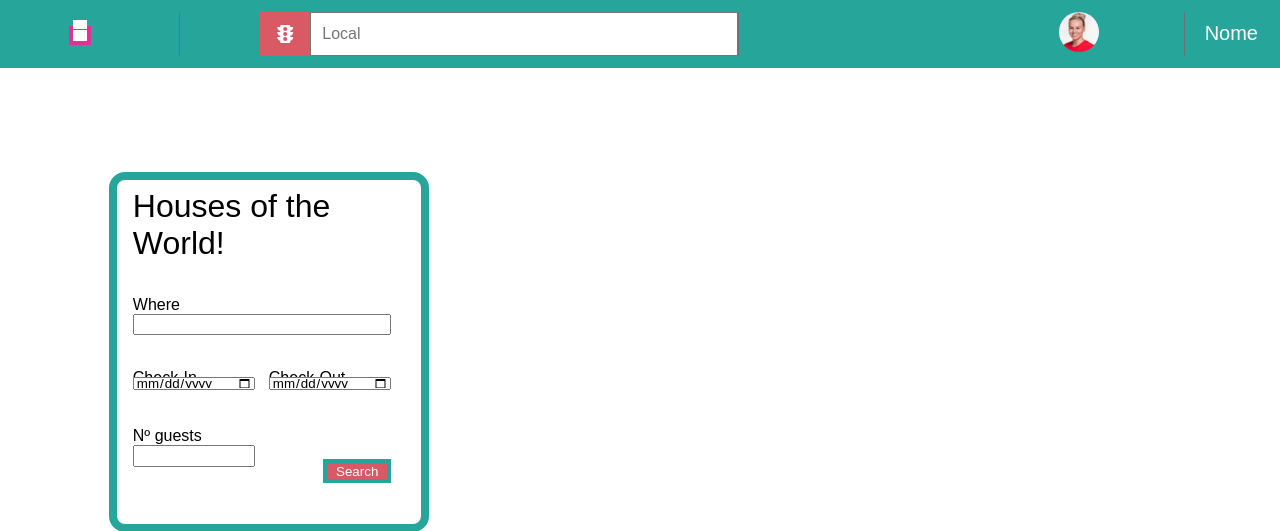
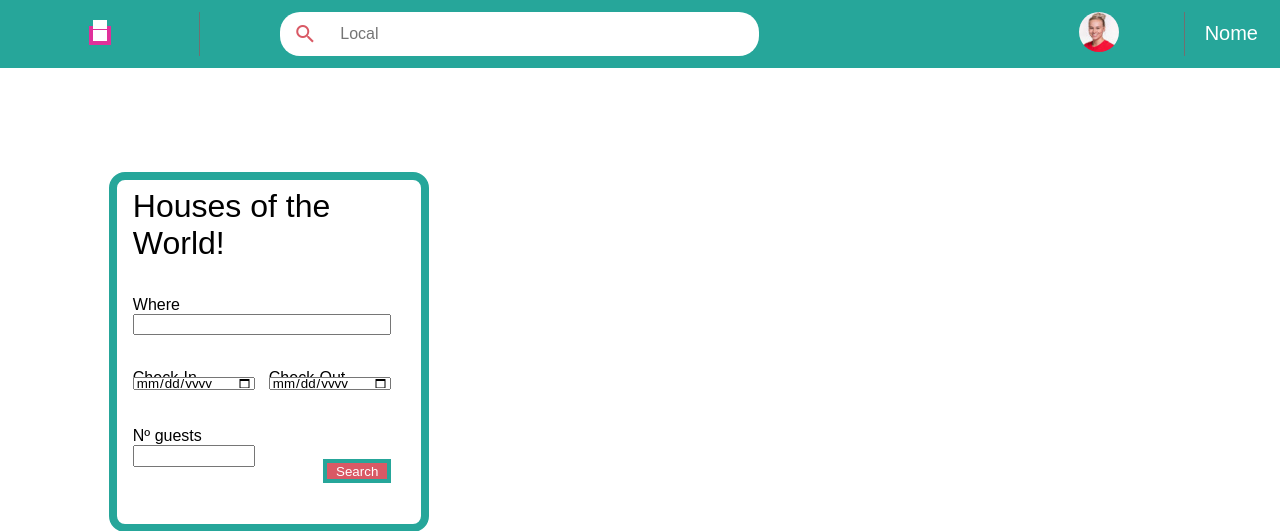
Before and after one commit to anamargaridarl/MIEIC_LTW_PROJ, a PHP site: page /testNav.php in a window 1280 px wide. Shown: the top 531 px of the page. Run offline with PHP 8.4, Linux system fonts and the light colour scheme.

Commit message:
some changes to navbar

```diff
--- a/css/navbar.css
+++ b/css/navbar.css
@@ -26,7 +26,6 @@
     margin-right: 20em;
     border-width: 0.5px;
     border-left-style: solid;
-    border-right-style: solid;
     border-color: var(--grey-color);
 }
 
@@ -35,10 +34,11 @@
 
 .material-icons {
     padding: 10px;
-    background: var(--pink-color);
-    color: white;
+    background: var(--white-color);
+    color: var(--pink-color);
     min-width: 50px;
     text-align: center;
+    border-radius: 20px 0px 0px 20px;
 }
 
 
@@ -48,11 +48,13 @@
     width: 100%;
     padding: 10px;
     outline: none;
+    border: none;
     font-size: 1em;
+    border-radius: 0px 20px 20px 0px;
 }
 
 .input-field:focus {
-    border: 2px solid var(--pink-color);
+    border: none;
 }
 
 p {
@@ -75,7 +77,7 @@ p {
 
 #profile p {
     margin-right: 0.5em;
-    margin-left: 1em;
+    margin-left: 0.5em;
     padding-top: 0.5em;
     padding-left: 1em;
     padding-bottom: 0.5em;
@@ -89,4 +91,5 @@ p {
 #profile img {
     border-radius: 100px;
     max-height: 2.5em;
+    padding-right: 0em;
 }
--- a/navBar.php
+++ b/navBar.php
@@ -5,7 +5,7 @@
   </div>
 
   <div class="input-container">
-    <i class="material-icons">traffic</i>
+    <i class="material-icons">search</i>
     <input class="input-field" type="text" placeholder="Local" name="Location">
   </div>
 
@@ -14,10 +14,10 @@
 <img src="images/profile_pic_resize.jpg" alt="Profile Picture">
 <p> Nome </p>
 </div>
-
-<!-- <div id= "profile">
+<!--
+<div id= "profile">
 <p> SignUp </p>
 <p> LogIn </p>
-</div>  -->
+</div>   -->
 
 </nav>
```
